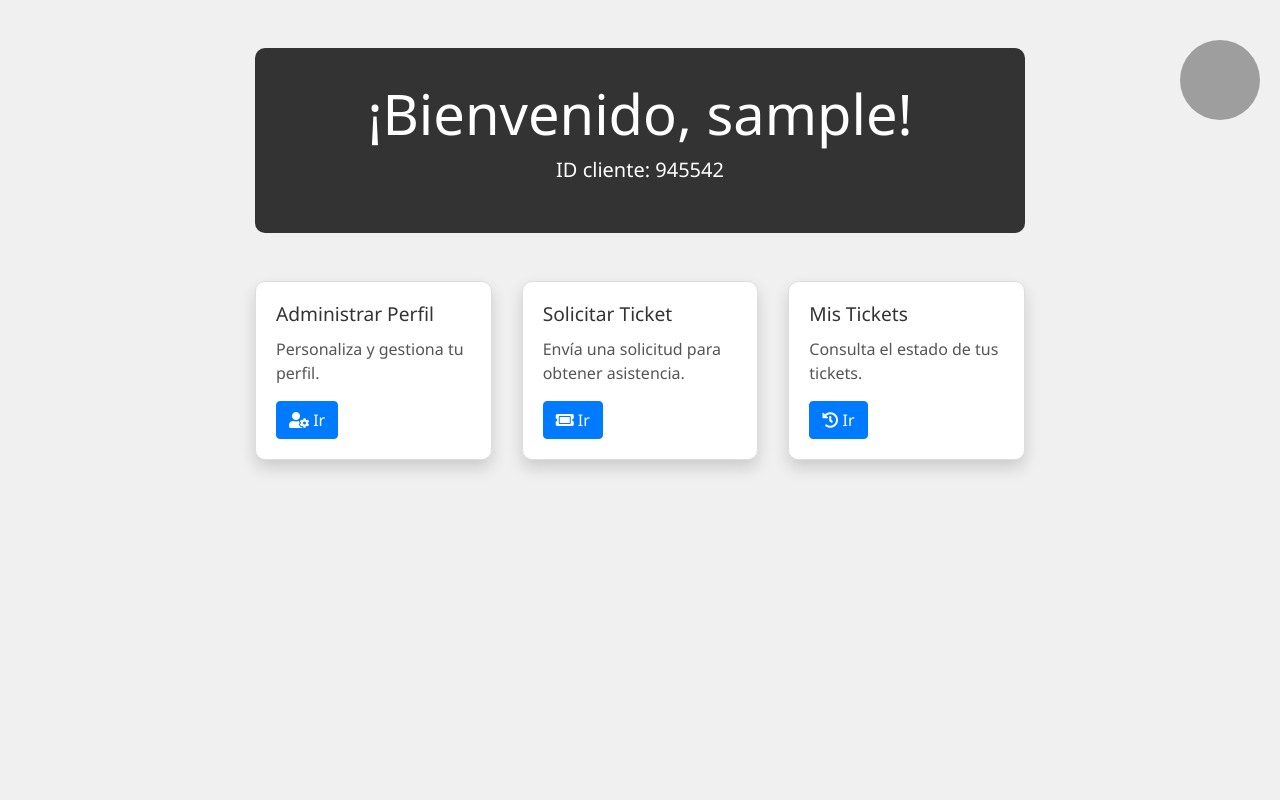
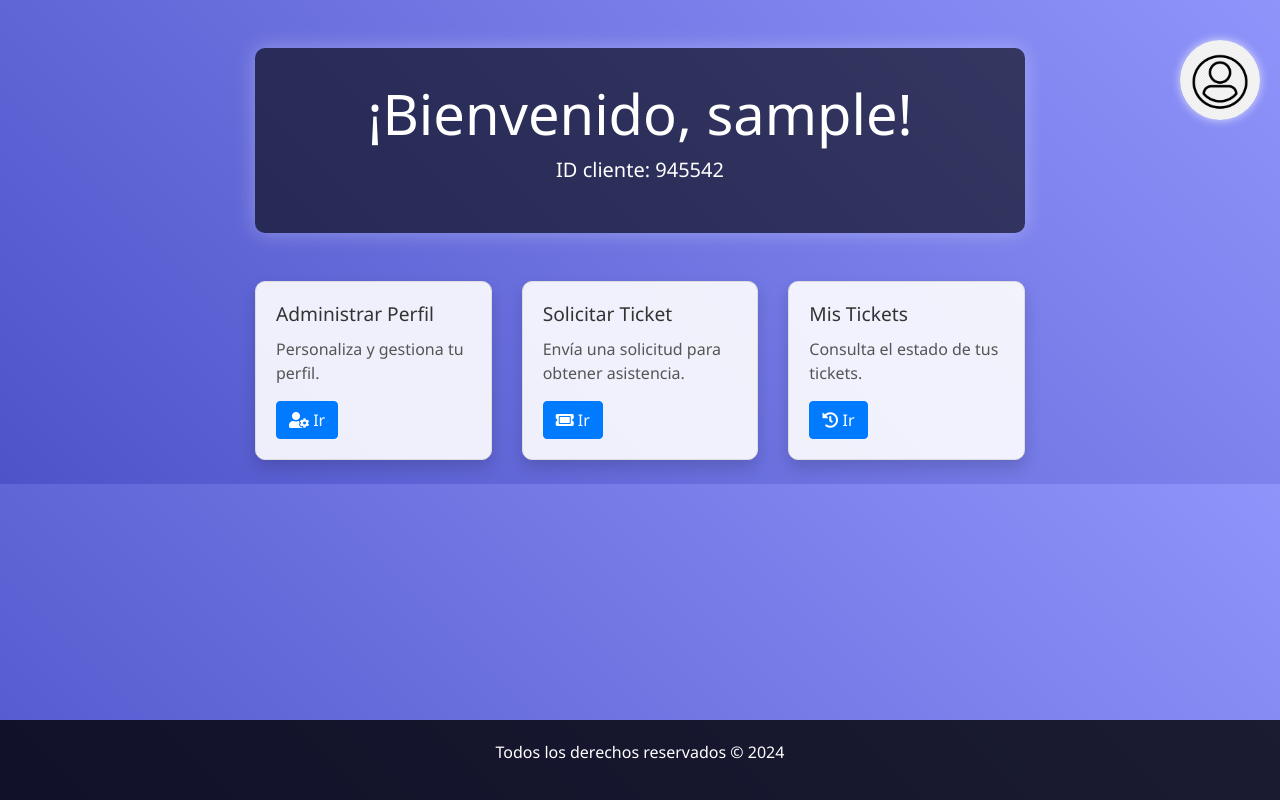
Before and after one commit to FranciscoSinecio/Ticket-system, a Flask app: template templates/panelcliente.html in a window 1280 px wide. Run offline with Flask 3, Linux system fonts and the light colour scheme; the template is opened without the code that fills it: most values are stand-ins (such as "Sample title", 1, 10 or a date in 2020); some libraries are stand-ins or nearby versions; grey boxes are pictures that could not be loaded.

Commit message:
Changes
En el cambio de estilos de frontend

```diff
--- a/static/style1.css
+++ b/static/style1.css
@@ -1,28 +1,55 @@
-
-
 body {
     font-family: 'Segoe UI', Tahoma, Geneva, Verdana, sans-serif;
-    background-color: #f0f0f0; /* Gris claro de fondo */
-    color: #333333; /* Color del texto principal */
+    color: #ffffff;
+    overflow: hidden;
+    margin: 0;
+    padding: 0;
+    background: linear-gradient(45deg, #4e54c8, #8f94fb);
+}
+
+.gradient-background {
+    position: fixed;
+    top: 0;
+    left: 0;
+    width: 100%;
+    height: 100%;
+    z-index: -1;
+    animation: gradientAnimation 15s ease infinite;
+}
+
+@keyframes gradientAnimation {
+    0% {
+        background-position: 0% 50%;
+    }
+    50% {
+        background-position: 100% 50%;
+    }
+    100% {
+        background-position: 0% 50%;
+    }
 }
 
 .container {
     max-width: 800px;
+    position: relative;
+    z-index: 1;
 }
 
 .jumbotron {
-    background-color: #333333; /* Gris oscuro para el jumbotron */
-    color: #ffffff; /* Texto blanco en el jumbotron */
+    background-color: rgba(0, 0, 0, 0.6);
+    color: #ffffff;
     padding: 2rem;
     border-radius: 10px;
+    box-shadow: 0 0 20px rgba(255, 255, 255, 0.3);
 }
 
 .card {
     transition: transform 0.3s ease;
-    background-color: #ffffff; /* Fondo blanco para las tarjetas */
-    color: #333333; /* Texto oscuro en las tarjetas */
-    border: 1px solid #dddddd; /* Borde suave para agregar contraste */
+    background-color: rgba(255, 255, 255, 0.9);
+    color: #333333;
+    border: 1px solid #dddddd;
     border-radius: 10px;
+    box-shadow: 0 0 10px rgba(0, 0, 0, 0.2);
 }
 
 .card:hover {
@@ -31,11 +58,11 @@
 
 .card-title {
     font-size: 1.2rem;
-    color: #333333; /* Color del título más oscuro */
+    color: #333333;
 }
 
 .card-text {
-    color: #555555; /* Texto más oscuro que el color principal */
+    color: #555555;
 }
 
 .profile-image {
@@ -50,3 +77,22 @@
     top: 20px;
     right: 20px;
 }
+
+.organization-container img {
+    width: 80px;
+    height: 80px;
+    border-radius: 50%;
+    box-shadow: 0 0 10px rgba(255, 255, 255, 0.7);
+}
+
+.footer {
+    text-align: center;
+    color: #ffffff;
+    padding: 20px;
+    background-color: rgba(0, 0, 0, 0.8);
+    border-radius: 0px;
+    position: fixed;
+    bottom: 0;
+    left: 0;
+    width: 100%;
+}
--- a/templates/panelcliente.html
+++ b/templates/panelcliente.html
@@ -10,9 +10,10 @@
 </head>
 <body>
 
+<div class="gradient-background"></div>
+
 <div class="container mt-5">
     <div class="float-right">
-        <img src="{{ url_for('static', filename='profile.jpg') }}" alt="Perfil" class="profile-image">
     </div>
 
     <div class="jumbotron text-center mb-5">
@@ -53,6 +54,15 @@
     </div>
 </div>
 
+<div class="organization-container float-right">
+    <!-- Agrega aquí el icono de la organización -->
+    <img src="{{ url_for('static', filename='profile.png') }}" alt="Icono de la organización" class="profile-image">
+</div>
+
+<div class="footer">
+    <p>Todos los derechos reservados &copy; 2024</p>
+</div>
+
 <script src="https://code.jquery.com/jquery-3.5.1.slim.min.js"></script>
 <script src="https://cdn.jsdelivr.net/npm/@popperjs/core@2.9.2/dist/umd/popper.min.js"></script>
 <script src="https://stackpath.bootstrapcdn.com/bootstrap/4.5.2/js/bootstrap.min.js"></script>
```
Also changed, not shown: static/profile.png (added).
